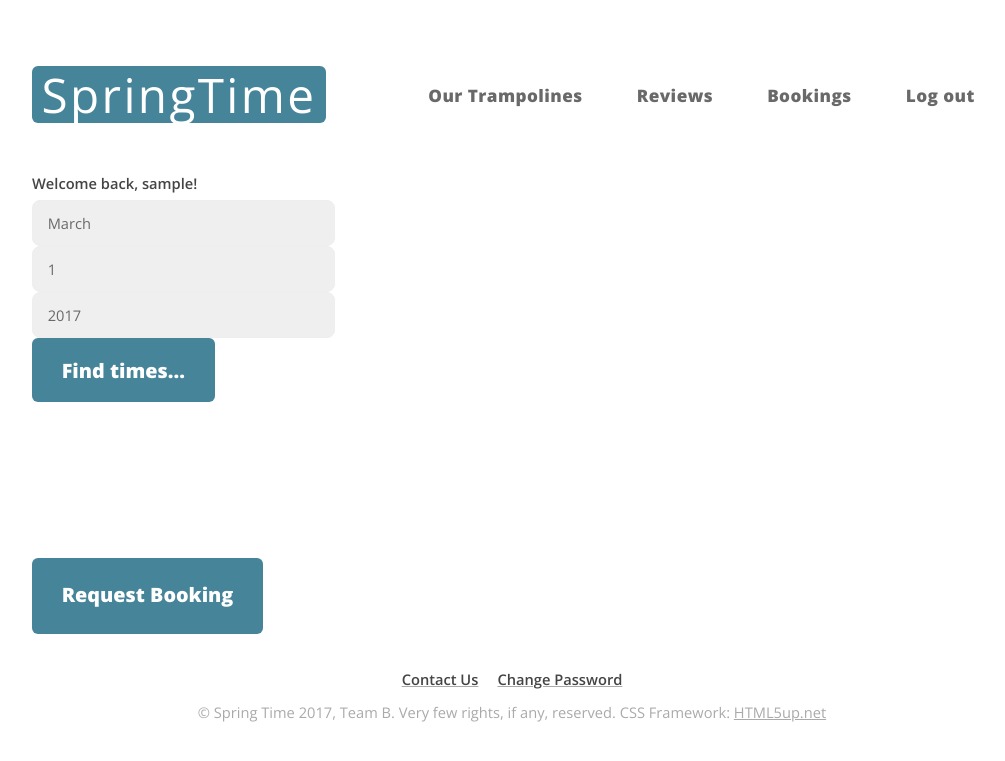
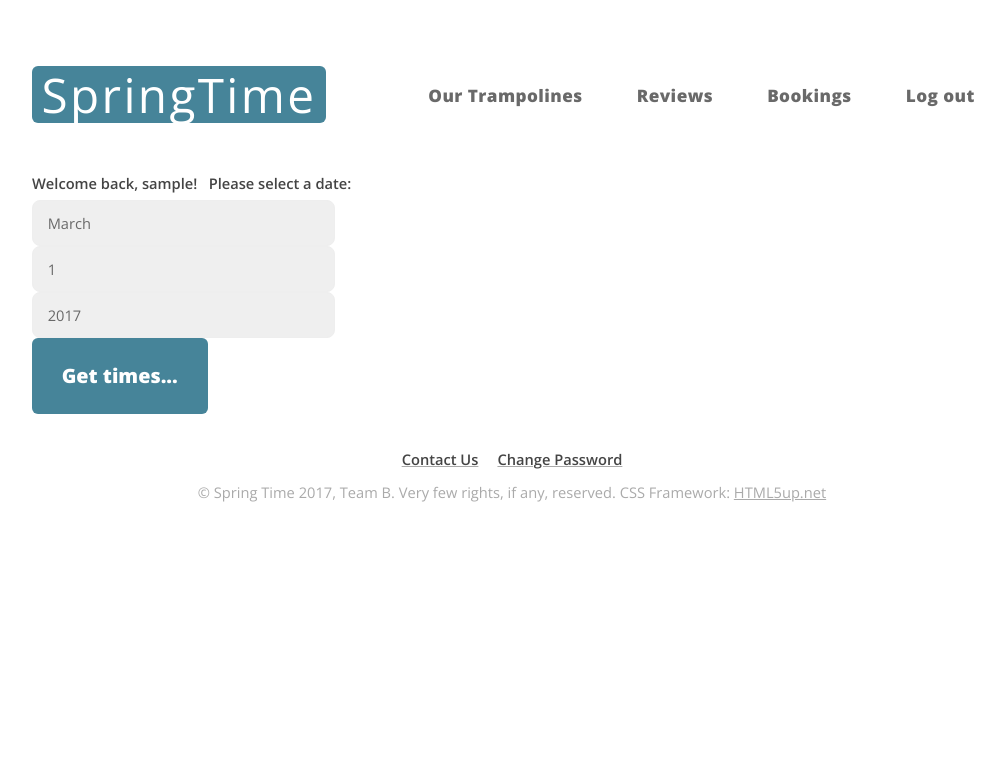
Before and after one commit to aaanneli/springtime, a Django app: page /springtime/bookings/ in a window 1280 px wide. Shown: the top 761 px of the page, without its empty margins (128-1133 px from the left). Run offline with Django 3.2, Linux system fonts and the light colour scheme; the visitor is signed in with stand-in values (Sample User, id 1); some libraries are stand-ins or nearby versions.

Commit message:
Bookings now correctly passes through current slots.

```diff
--- a/springtime/forms.py
+++ b/springtime/forms.py
@@ -1,6 +1,6 @@
 from django import forms
 from django.contrib.auth.models import User
-from springtime.models import UserProfile, Review, Booking
+from springtime.models import UserProfile, Review, Booking, SelectDate
 from django.utils import timezone
 
 class UserForm(forms.ModelForm):
@@ -22,11 +22,18 @@ class ReviewForm(forms.ModelForm):
         fields = ('content', 'rating')
 
 
-class BookingForm(forms.ModelForm):
-    date = forms.DateField(help_text="Choose a date you would like to come for a jump", widget = forms.SelectDateWidget(empty_label=("Choose Year", "Choose Month", "Choose Day"), years=[2017], months={1:"March", 2:"April", 3:"May"}))
-    SLOTS = (('1', '09:00 - 10:00'), ('2', '10:00 - 11:00'), ('0', '11:00 - 12:00'), ('4', '12:00 - 13:00'), ('5', '13:00 - 14:00'), ('0', '14:00 - 15:00'), ('7', '15:00 - 16:00'), ('6', '16:00 - 17:00')) # '0' means unavailable
+class SelectDateForm(forms.ModelForm):
+    date = forms.DateField(help_text="Choose a date you would like to come for a jump", widget = forms.SelectDateWidget(empty_label=("Choose Year", "Choose Month", "Choose Day"), years=[2017], months={3:"March", 4:"April", 5:"May"}))
+
+    class Meta:
+        model = SelectDate
+        fields = ('date',)
+
+
+class SelectSlotForm(forms.ModelForm):
+    SLOTS = (('1', '09:00 - 10:00'), ('2', '10:00 - 11:00'), ('3', '11:00 - 12:00'), ('4', '12:00 - 13:00'), ('5', '13:00 - 14:00'), ('6', '14:00 - 15:00'), ('7', '15:00 - 16:00'), ('8', '16:00 - 17:00')) # '0' means unavailable
     slots = forms.ChoiceField(widget=forms.RadioSelect, choices=SLOTS)
 
     class Meta:
         model = Booking
-        fields = ('date',)
+        fields = ('slots',)
--- a/springtime/models.py
+++ b/springtime/models.py
@@ -29,10 +29,10 @@ class Category(models.Model):
         verbose_name_plural= 'Categories'
 
     def __str__(self):
-        return self.name
+        return str(self.name)
 
     def __unicode__(self):
-        return self.name
+        return str(self.name)
 
 class Trampoline(models.Model):
     trampolineID = models.CharField(max_length=8, primary_key = True, unique = True)
@@ -45,19 +45,29 @@ class Trampoline(models.Model):
     def __unicode__(self):
         return self.trampolineID
 
+
+class SelectDate(models.Model):
+    def __str__(self):
+        return str(self.refNumber)
+
+    def __unicode__(self):
+        return unicode(self.refNumber)
+
+
 class Booking(models.Model):
+    refNumber = models.IntegerField(primary_key = True, unique = True)
     startTime = models.DateTimeField(null = False, auto_now=True)
-    trampolineID = models.ForeignKey(Trampoline)
+    trampolineID = models.ManyToManyField(Trampoline)
     userID = models.ManyToManyField(User)
 
-    class Meta:
-        unique_together = (("trampolineID", "startTime"))
+    def getStartTime(self):
+        return self.startTime
 
     def __str__(self):
-        return str(self.startTime)
+        return str(self.refNumber)
 
     def __unicode__(self):
-        return unicode(self.startTime)
+        return unicode(self.refNumber)
 
 class Review(models.Model):
     time = models.DateField(auto_now=True)
--- a/springtime/urls.py
+++ b/springtime/urls.py
@@ -17,5 +17,4 @@ urlpatterns = [
     url(r'^add_review/$', views.add_review, name='add_review'),
     url(r'^category/(?P<category_name_slug>[\w\-]+)/$',
         views.show_category, name='show_category'),
-    url(r'^check_booking/$', views.check_booking, name='check_booking'),
 ]
--- a/springtime/views.py
+++ b/springtime/views.py
@@ -1,6 +1,6 @@
 from django.shortcuts import render
-from springtime.forms import UserForm, ReviewForm, BookingForm
-from springtime.models import Trampoline, Category, Review, Booking
+from springtime.forms import UserForm, ReviewForm, SelectDateForm, SelectSlotForm
+from springtime.models import Trampoline, Category, Review, Booking, SelectDate
 from django.contrib.auth import authenticate, login, logout
 from django.contrib.auth.models import User
 from django.http import JsonResponse
@@ -129,30 +129,46 @@ def add_review(request):
 
 @login_required
 def bookings(request):
-    form = BookingForm
-    bookings = Booking.objects.all()
+    form = SelectDateForm
 
     if request.method == 'POST':
-        form = BookingForm(request.POST)
+        form = SelectDateForm(request.POST)
 
         if form.is_valid():
             form.save(commit=False)
-            return my_bookings(request, form)
+            return select_timeslot(request, form)
         else:
             print(form.errors)
 
-    return render(request, 'springtime/bookings.html', {'form': form, 'bookings' : bookings})
+    return render(request, 'springtime/bookings.html', {'form': form})
 
-def check_booking(request):
-	year = request.GET["year"]
-	date = request.GET["date"]
-	month = request.GET["month"]
+def select_timeslot(request, dateform):
+    bookings = Booking.objects.all()
+    Times = []
+    print "Bookings:"
+    for bking in bookings:
+        print bking.getStartTime()
+        Times.append(bking.getStartTime())
+    print "Times:"
+    print Times
+    print dateform.cleaned_data['date']
+    chosendate = dateform.cleaned_data['date']
 
-	return index(request)
+    timeslotform = SelectSlotForm
 
-def my_bookings(request, form):
-    bookings = Booking.objects.all()
-    return render(request, 'springtime/my_bookings.html', {'bookings' : bookings})
+    if request.method == 'POST':
+        timeslotform = SelectSlotForm(request.POST)
+
+        if timeslotform.is_valid():
+            timeslotform.save(commit=True)
+            return successful_booking(request, timeslotform)
+        else:
+            print(timeslotform.errors)
+
+    return render(request, 'springtime/book_slot.html', {'bookings' : bookings, 'chosendate':chosendate, 'selectslotform':timeslotform, 'existingtimes':Times})
+
+
+
 
 def user_registered(request):
 	return render(request, 'springtime/registration_complete.html', {})
--- a/springtimeproject/templates/springtime/bookings.html
+++ b/springtimeproject/templates/springtime/bookings.html
@@ -1,7 +1,7 @@
 {% extends 'springtime/main.html' %}
 
 {% block body_block %}
-	<strong>Welcome back, {{ user.username }}!</strong>
+	<strong>Welcome back, {{ user.username }}! &nbsp; Please select a date:</strong>
 
 <form id="booking_form" method="post" action="/springtime/bookings/">
 
@@ -9,15 +9,12 @@
 
 <div class = "4u">
      {% csrf_token %}
-	 <div id="salman">
     {{form.date}}
-		 </div>
-    <a id="loadRadios" class="button" onClick="document.getElementById('timeSlots').style.visibility = 'visible';" > Find times... </a>
 </div>
 
+    </div>
 
-<div class = "8u">
-
+<!--
 <div id ="timeSlots" style="visibility:hidden;">
 {%for radio in form.slots %}
 <div class="radioChoices">
@@ -28,14 +25,11 @@
     {% endif %}
 </div>
 {% endfor %}
-    </div>
-
 </div>
-
-</div>
+-->
 
 
-<input type="submit" name="submit" value="Request Booking">
+<input type="submit" name="submit" value="Get times...">
 </form>
 
 
```
Also changed, not shown: springtimeproject/templates/springtime/book_slot.html (added, +28 -0 lines).
